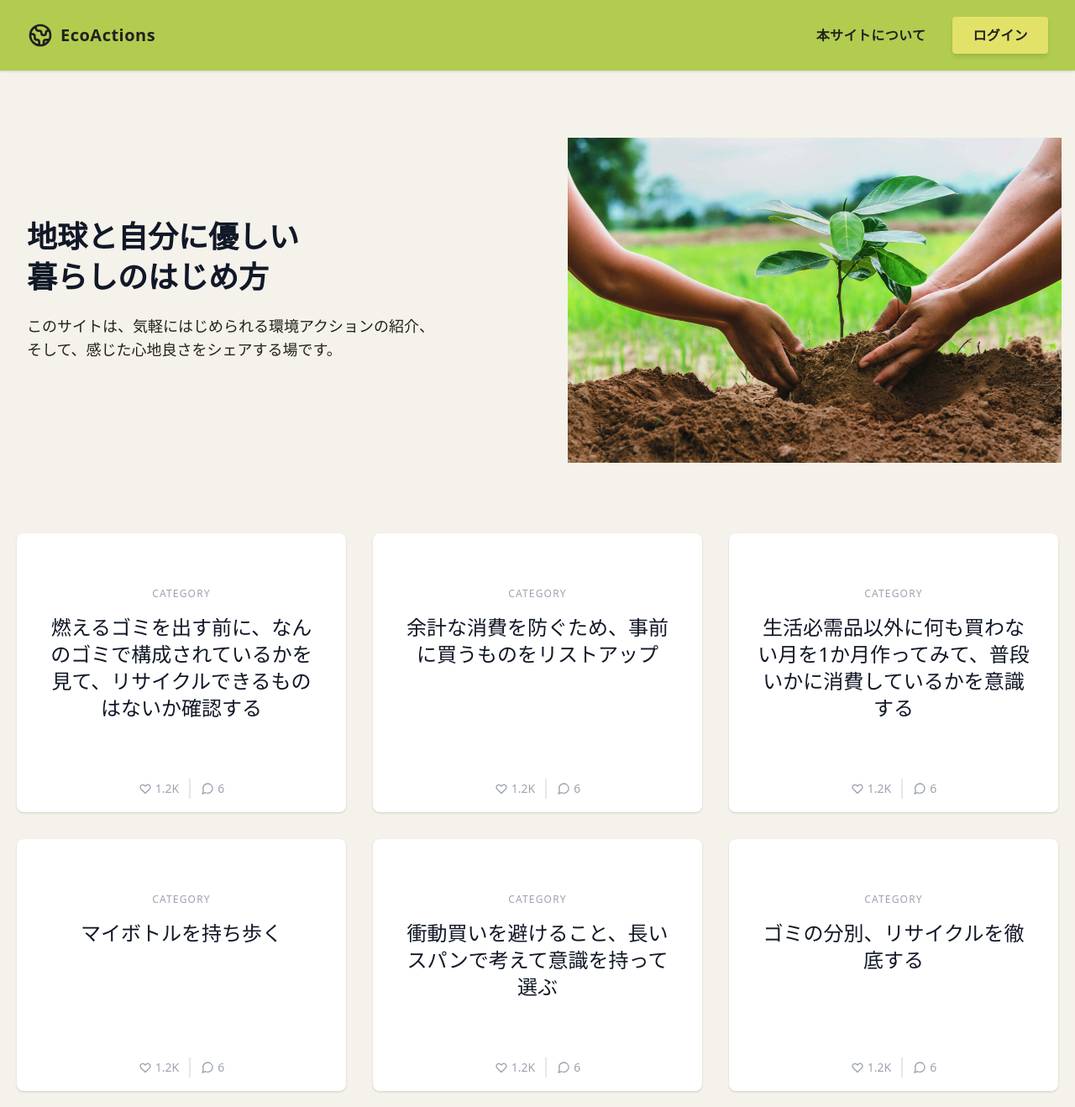
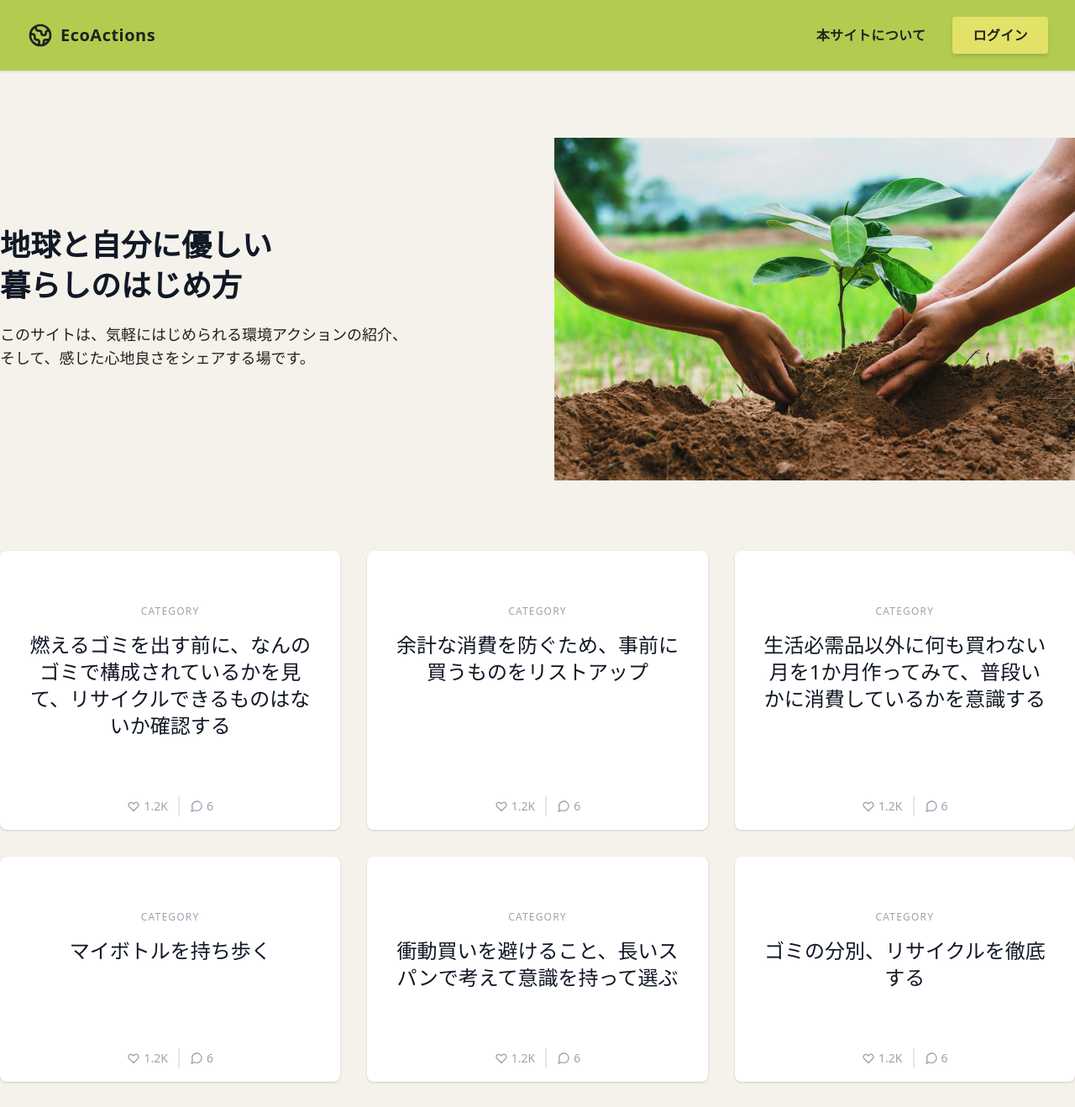
Before and after one commit to MrSung/eco-actions-mock, a website: page index.html in a window 1280 px wide. Shown: the top 1318 px of the page at 84% size. Drawn offline with nearby package versions, Linux system fonts and the light colour scheme.

Commit message:
adjust style

```diff
--- a/index.html
+++ b/index.html
@@ -18,14 +18,14 @@
         --color-red: #ffc4b0;
       }
 
-      :root body {
+      .body {
         background-color: var(--color-gray);
         color: var(--color-text);
       }
     </style>
   </head>
 
-  <body class="bg-gray-100">
+  <body class="body">
     <div
       class="px-4 py-5 mx-auto bg-green-500 shadow sm:max-w-full md:px-24 lg:px-8"
       style="background-color: var(--color-green)"
@@ -82,9 +82,9 @@
     </div>
 
     <div
-      class="px-4 py-16 mx-auto sm:max-w-xl md:max-w-full lg:max-w-screen-xl md:px-24 lg:px-8 lg:py-20"
+      class="px-4 py-16 mx-auto sm:px-0 md:max-w-full lg:max-w-screen-xl lg:px-0 lg:py-20"
     >
-      <div class="grid gap-10 lg:grid-cols-2">
+      <div class="container grid gap-10 mx-auto lg:grid-cols-2">
         <div class="flex flex-col justify-center md:pr-8 xl:pr-0 lg:max-w-lg">
           <div class="max-w-xl mb-6">
             <h2 class="font-sans text-3xl font-bold text-gray-900 sm:text-4xl">
@@ -98,9 +98,9 @@
             </p>
           </div>
         </div>
-        <div class="flex items-center justify-center -mx-4 lg:pl-8">
+        <div class="flex items-center justify-center">
           <img
-            style="width: 100%"
+            class="w-full"
             src="images/shutterstock_665831503-w1280.jpg"
             alt=""
           />
@@ -108,8 +108,8 @@
       </div>
     </div>
 
-    <article class="text-gray-600 body-font">
-      <div class="container px-5 py-1 mx-auto">
+    <article class="text-gray-600">
+      <div class="container px-4 py-1 mx-auto sm:px-0">
         <div class="flex flex-wrap -m-4">
           <div class="p-4 w-full lg:w-1/3">
             <div
```
